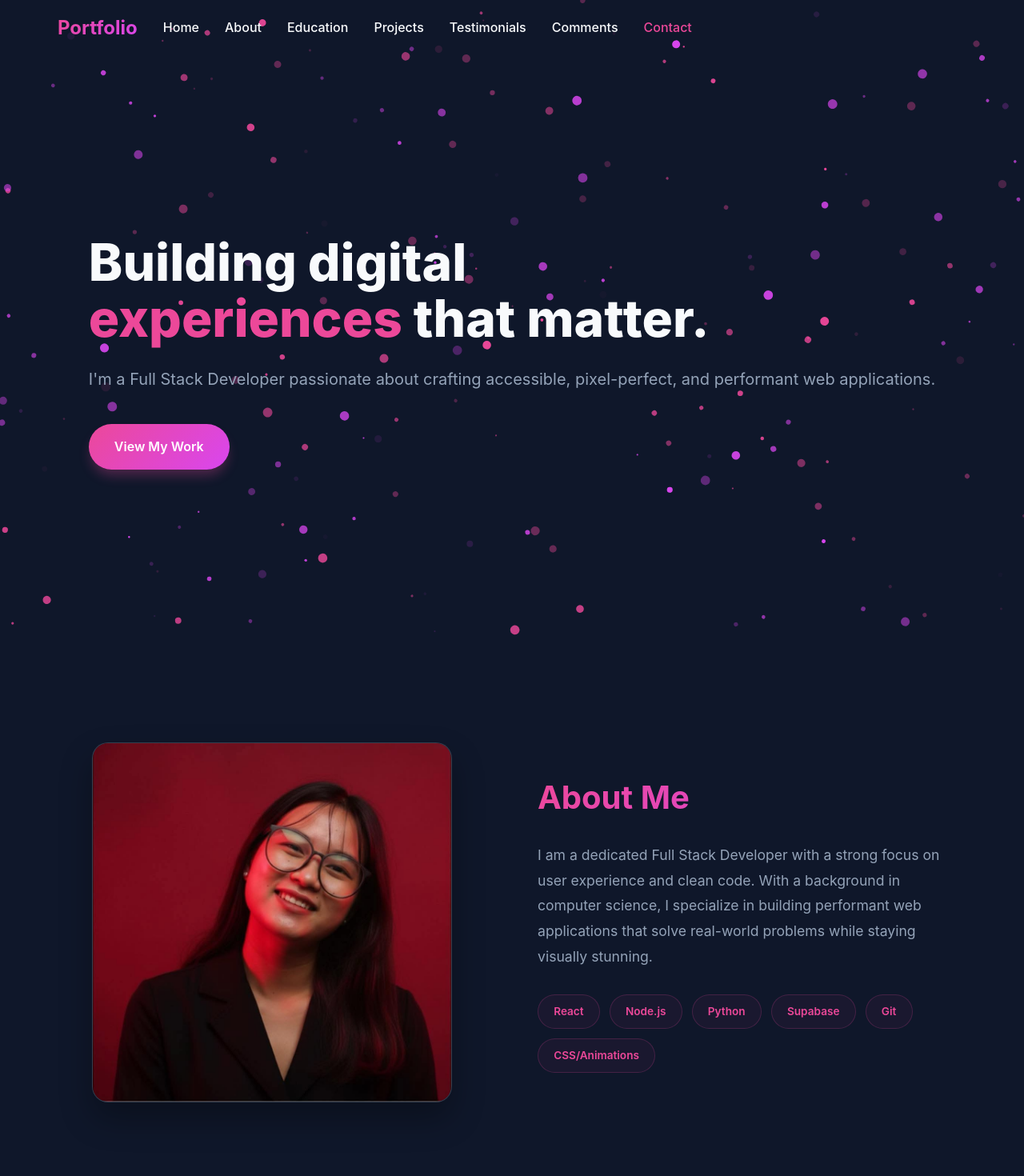
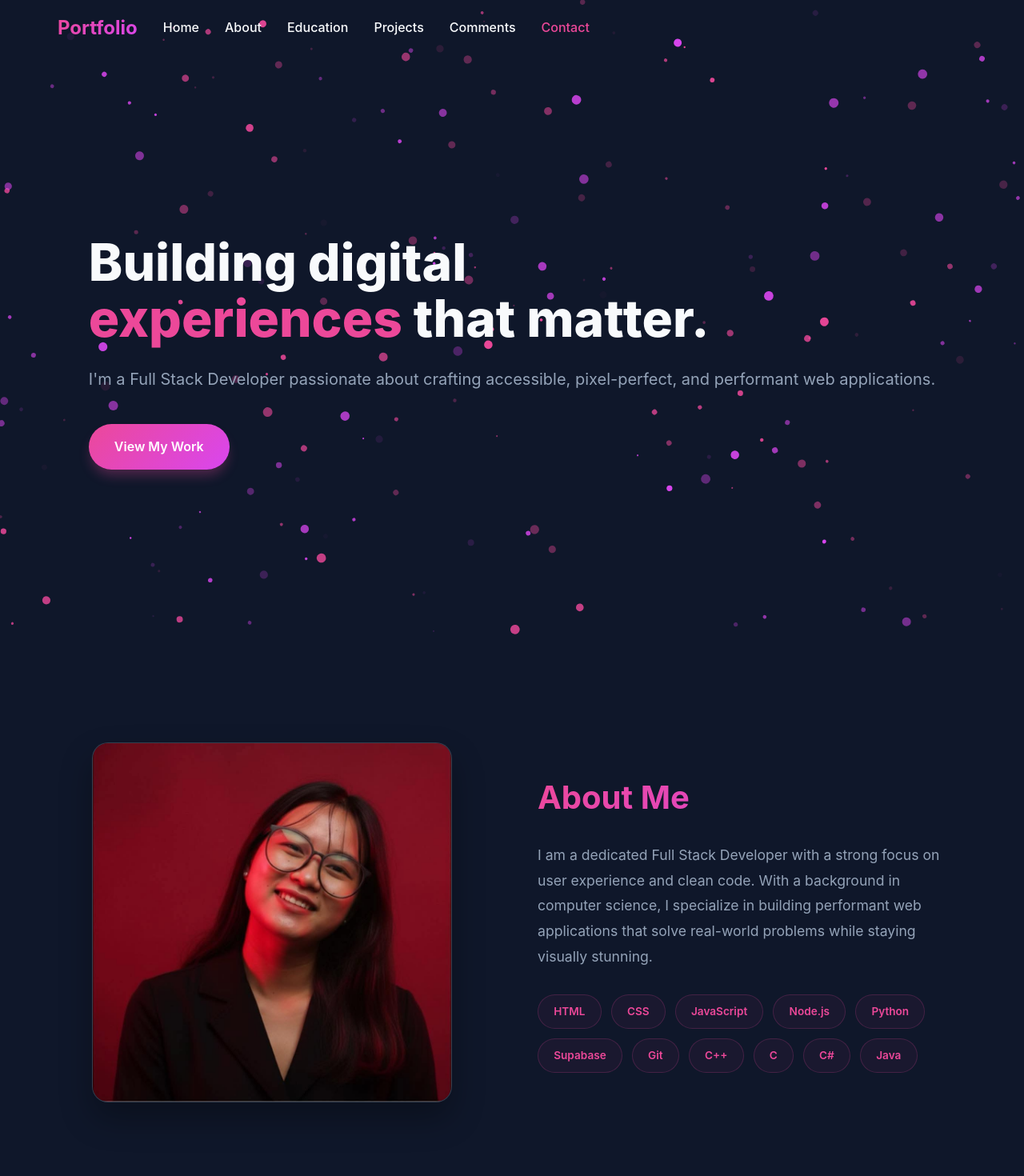
Before and after one commit to rothaa/Monyrotha, a React (Vite) app: page / in a window 1280 px wide. Shown: the top 1470 px of the page at 80% size. Built offline with nearby package versions, Linux system fonts and the light colour scheme; no server answers; the database is empty.

Commit message:
Remove Testimonials section and update skills

```diff
--- a/src/App.jsx
+++ b/src/App.jsx
@@ -4,7 +4,6 @@ import Hero from './components/Hero'
 import About from './components/About'
 import Projects from './components/Projects'
 import Education from './components/Education'
-import Testimonials from './components/Testimonials'
 import Comment from './components/Comments'
 import Contact from './components/Contact'
 
@@ -15,7 +14,6 @@ function App() {
             <About />
             <Education />
             <Projects />
-            <Testimonials />
             <Comment />
             <Contact />
         </Layout>
--- a/src/components/About.jsx
+++ b/src/components/About.jsx
@@ -43,7 +43,7 @@ const About = () => {
                         With a background in computer science, I specialize in building performant web applications that solve real-world problems while staying visually stunning.
                     </p>
                     <div className="skills-container" style={{ display: 'flex', gap: '0.75rem', flexWrap: 'wrap' }}>
-                        {['React', 'Node.js', 'Python', 'Supabase', 'Git', 'CSS/Animations'].map(skill => (
+                        {['HTML', 'CSS', 'JavaScript', 'Node.js', 'Python', 'Supabase', 'Git', 'C++', 'C', 'C#', 'Java'].map(skill => (
                             <span key={skill} style={{
                                 padding: '0.6rem 1.2rem',
                                 background: 'rgba(236, 72, 153, 0.05)',
--- a/src/components/Navbar.jsx
+++ b/src/components/Navbar.jsx
@@ -89,14 +89,13 @@ const Navbar = () => {
                     <a href="#about" style={{ ...linkStyles, marginLeft: '2rem' }}>About</a>
                     <a href="#education" style={{ ...linkStyles, marginLeft: '2rem' }}>Education</a>
                     <a href="#projects" style={{ ...linkStyles, marginLeft: '2rem' }}>Projects</a>
-                    <a href="#testimonials" style={{ ...linkStyles, marginLeft: '2rem' }}>Testimonials</a>
                     <a href="#comments" style={{ ...linkStyles, marginLeft: '2rem' }}>Comments</a>
                     <a href="#contact" style={{ ...linkStyles, marginLeft: '2rem', color: 'var(--accent-primary)' }}>Contact</a>
                 </div>
 
                 {/* Mobile Menu Overlay */}
                 <div className="mobile-nav" style={{ transform: `translateX(${mobileMenuOpen ? '0' : '100%'})` }}>
-                    {['Home', 'About', 'Education', 'Projects', 'Testimonials', 'Comments', 'Contact'].map((item) => (
+                    {['Home', 'About', 'Education', 'Projects', 'Comments', 'Contact'].map((item) => (
                         <a
                             key={item}
                             href={`#${item.toLowerCase()}`}
```
